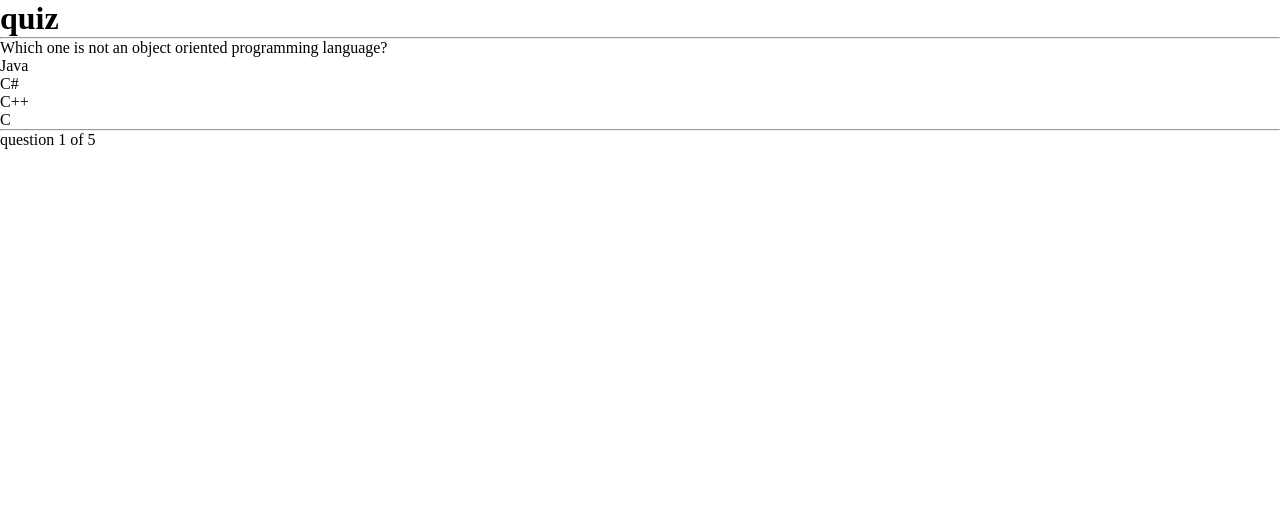
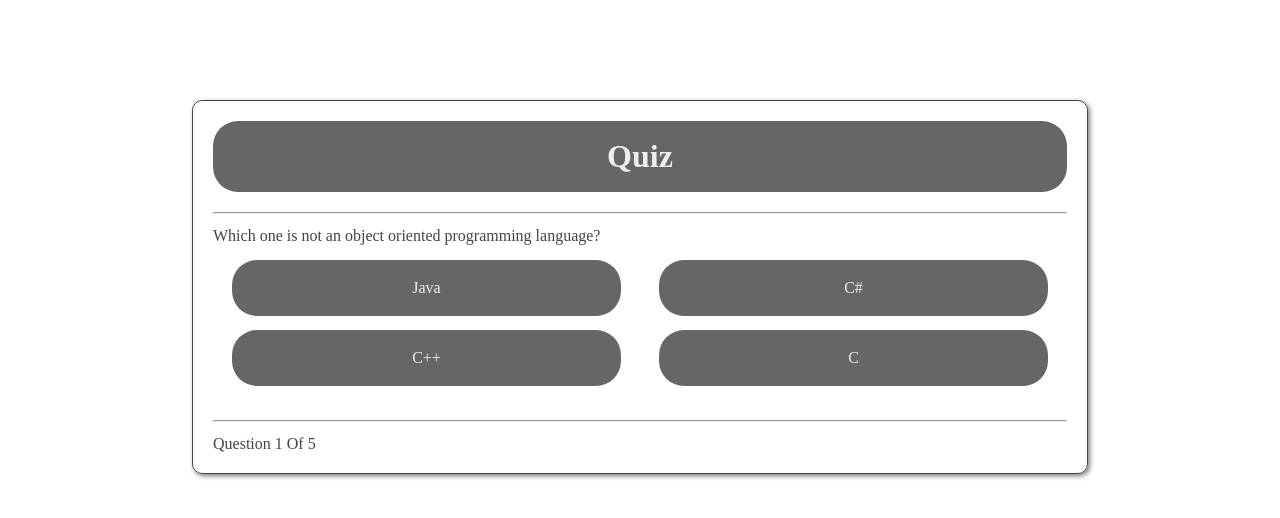
Before and after one commit to franky3-git/quiz-project, a plain HTML site: page index.html in a window 1280 px wide. Drawn offline with Linux system fonts and the light colour scheme.

Commit message:
finishing the css

```diff
--- a/index.html
+++ b/index.html
@@ -3,7 +3,7 @@
 <head>
 	<meta charset="UTF-8">
 	<meta name="viewport" content="width=device-width, initial-scale=1.0">
-	<title>learning javascript</title>
+	<title>Quiz</title>
 
 
 	<link rel="stylesheet" href="src/css/style.css" type="text/css">
@@ -39,7 +39,7 @@
 			</div>
 		</div>
 		<hr>
-		<p>question <span class="nber">1</span> of <span class="total-number">5</span></p>
+		<p class="question-info">question <span class="nber">1</span> of <span class="total-number">5</span></p>
 	</div>
 
 	<script src="src/js/app.js"></script>
--- a/src/css/style.css
+++ b/src/css/style.css
@@ -0,0 +1,44 @@
+.container {
+	max-width: 70%;
+	border: solid 1px #444;
+	border-radius: 10px;
+	box-shadow: 2px 2px 5px rgba(0,0,0,.5);
+	color: #eee;
+	padding: 20px;
+	margin: 100px auto 0;
+}
+h1 {
+	background: #666;
+	text-transform: capitalize;
+	text-align: center;
+	padding: 17px 0;
+	border-radius: 25px;
+}
+hr {
+	background-color: #444;
+	margin: 20px 0 13px;
+}
+.question {
+	color: #444;
+
+}
+.answers-box {
+	margin-top: 15px;
+	display: grid;
+	grid-template-columns: 1fr 1fr;
+	grid-auto-rows: 70px;
+}
+.answer p {
+	background-color: #666;
+	text-transform: capitalize;
+	border-radius: 25px;
+	height: 80%;
+	display: flex;
+	justify-content: center;
+	align-items: center;
+	margin: 0 19px;
+}
+.question-info {
+	color: #444;
+	text-transform: capitalize;
+}
```
